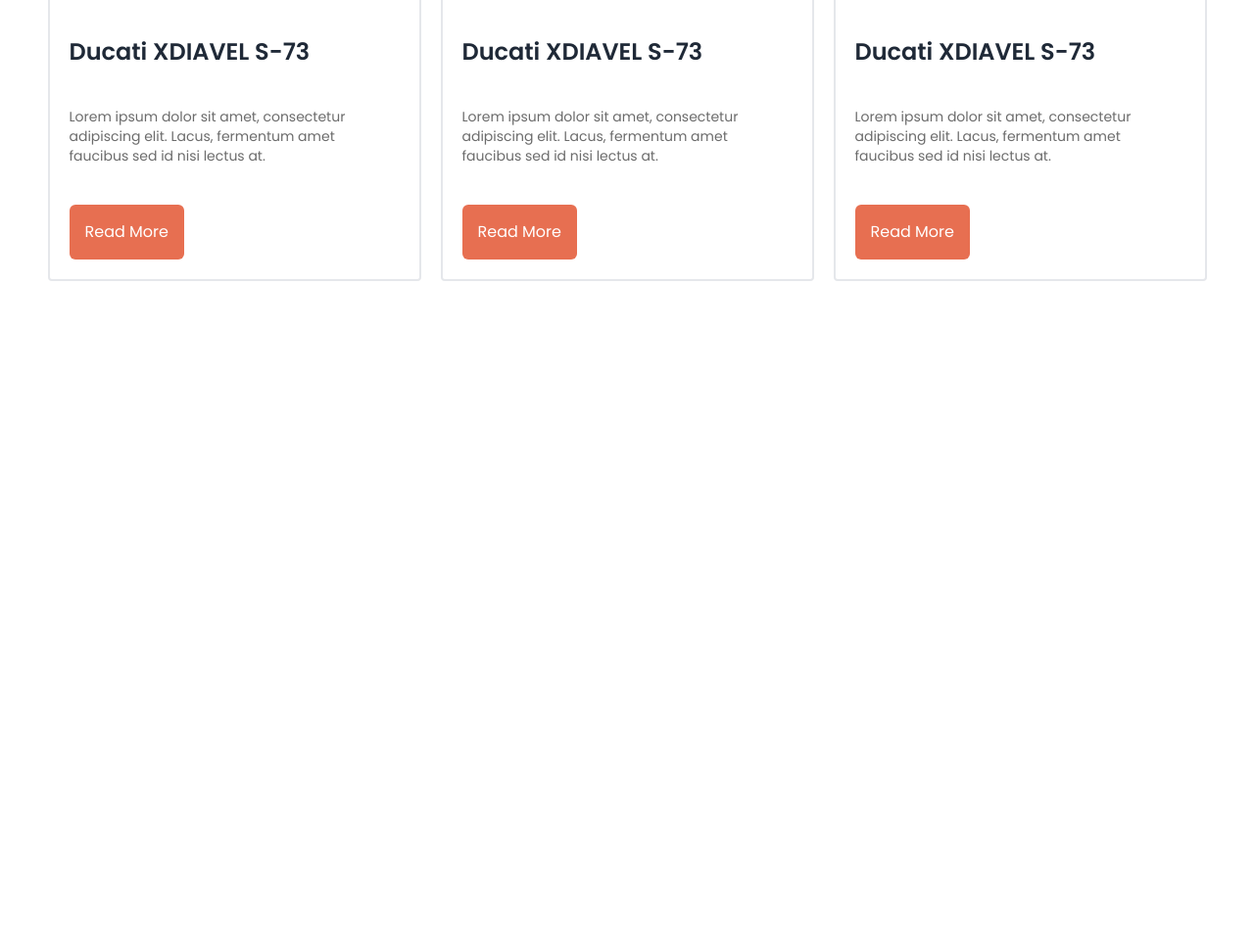
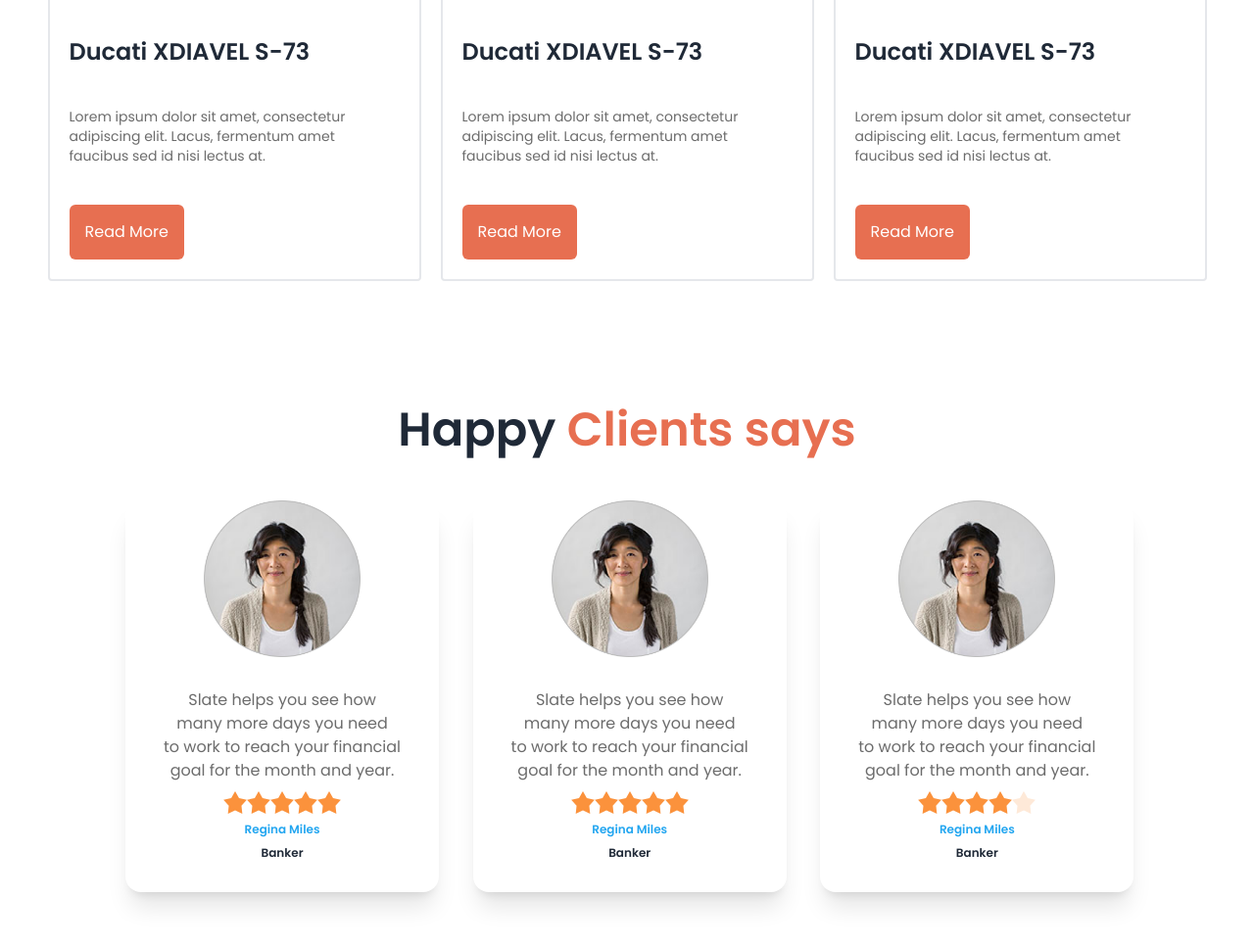
Before and after one commit to Motakabber-billah/biker-zone, a plain HTML site: page index.html in a window 1280 px wide. Shown: the part 1750-2715 px from the top of the page at 98% size. Before the commit the page ends 2037 px from the top, so only its background shows below. Drawn offline with nearby package versions, Linux system fonts and the light colour scheme.

Commit message:
Update index.html

```diff
--- a/index.html
+++ b/index.html
@@ -90,7 +90,7 @@
                     <a href="#slide2" class="btn btn-circle">❯</a>
                 </div>
             </div>
-           <div id="slide2" class="carousel-item relative w-full lg:h-[550px] bg-slider-bg ">
+            <div id="slide2" class="carousel-item relative w-full lg:h-[550px] bg-slider-bg ">
                 <div class="flex flex-col lg:flex-row p-4 lg:p-24 items-center justify-center">
                     <div class="space-y-7 flex-1">
                         <h2 class="lg:text-6xl font-bold">Ride-on R15 V4<br> with Smile</h2>
@@ -107,7 +107,7 @@
                     <a href="#slide3" class="btn btn-circle">❯</a>
                 </div>
             </div>
-          <div id="slide3" class="carousel-item relative w-full lg:h-[550px] bg-slider-bg ">
+            <div id="slide3" class="carousel-item relative w-full lg:h-[550px] bg-slider-bg ">
                 <div class="flex flex-col lg:flex-row p-4 lg:p-24 items-center justify-center">
                     <div class="space-y-7 flex-1">
                         <h2 class="lg:text-6xl font-bold">Ride-on R15 V4<br> with Smile</h2>
@@ -151,15 +151,16 @@
                 <h3 class="font-semibold text-5xl text-center">Fetured Bikes In This Year</h3>
                 <p class="font-semibold text-sm text-center text-[#E76F51] mb-3 lg:mb-12">Best bike collection</p>
             </div>
-            <div class="flex flex-col lg:flex-row gap-3 md:flex-wrap lg:flex-nowrap items-center justify-center md:gap-4 lg:gap-32">
+            <div
+                class="flex flex-col lg:flex-row gap-3 md:flex-wrap lg:flex-nowrap items-center justify-center md:gap-4 lg:gap-32">
                 <img src="images/others/feature-bike.png" alt="">
                 <img src="images/others/feature-bike.png" alt="">
                 <img src="images/others/feature-bike.png" alt="">
             </div>
         </section>
-         <!-- Fetured Bikes End -->
+        <!-- Fetured Bikes End -->
 
-         <!-- Latest News start -->
+        <!-- Latest News start -->
         <section>
             <div>
                 <h3 class="font-semibold text-5xl text-center mb-12">Latest News</h3>
@@ -168,22 +169,91 @@
                 <div class=" space-y-10 rounded border-2 border-inherit p-5">
                     <img src="images/others/latest1.png" alt="">
                     <h3 class="font-semibold text-2xl">Ducati XDIAVEL S-73</h3>
-                    <p class="text-sm text-[#6C6C6C]">Lorem ipsum dolor sit amet, consectetur<br> adipiscing elit. Lacus, fermentum amet<br> faucibus sed id nisi lectus at.</p>
+                    <p class="text-sm text-[#6C6C6C]">Lorem ipsum dolor sit amet, consectetur<br> adipiscing elit.
+                        Lacus, fermentum amet<br> faucibus sed id nisi lectus at.</p>
                     <button class="p-4 rounded-md bg-btn-slider text-white">Read More</button>
                 </div>
                 <div class=" space-y-10 rounded border-2 border-inherit p-5">
                     <img src="images/others/latest1.png" alt="">
                     <h3 class="font-semibold text-2xl">Ducati XDIAVEL S-73</h3>
-                    <p class="text-sm text-[#6C6C6C]">Lorem ipsum dolor sit amet, consectetur<br> adipiscing elit. Lacus, fermentum amet<br> faucibus sed id nisi lectus at.</p>
+                    <p class="text-sm text-[#6C6C6C]">Lorem ipsum dolor sit amet, consectetur<br> adipiscing elit.
+                        Lacus, fermentum amet<br> faucibus sed id nisi lectus at.</p>
                     <button class="p-4 rounded-md bg-btn-slider text-white">Read More</button>
                 </div>
                 <div class=" space-y-10 rounded border-2 border-inherit p-5">
                     <img src="images/others/latest1.png" alt="">
                     <h3 class="font-semibold text-2xl">Ducati XDIAVEL S-73</h3>
-                    <p class="text-sm text-[#6C6C6C]">Lorem ipsum dolor sit amet, consectetur<br> adipiscing elit. Lacus, fermentum amet<br> faucibus sed id nisi lectus at.</p>
+                    <p class="text-sm text-[#6C6C6C]">Lorem ipsum dolor sit amet, consectetur<br> adipiscing elit.
+                        Lacus, fermentum amet<br> faucibus sed id nisi lectus at.</p>
                     <button class="p-4 rounded-md bg-btn-slider text-white">Read More</button>
                 </div>
             </div>
+        </section>
+        <!-- Latest News Ends -->
+
+        <!-- Happy Clients start -->
+        <section class="lg:my-32 lg:mx-8 xl:mx-32">
+            <div>
+                <h3 class="text-5xl font-semibold text-center mb-12">Happy <span class="text-[#E76F51]">Clients
+                        says</span></h3>
+            </div>
+            <div class="grid lg:grid-cols-3 lg:gap-10 ">
+                <div class="card w-full mb-2 lg:w-80 bg-base-100 shadow-xl">
+                    <figure><img class="w-40" src="/images/others/user-2.png" alt="" /></figure>
+                    <div class="card-body">
+                        <p class="text-base text-[#6C6C6C] text-center">Slate helps you see how<br>
+                            many more days you need<br>
+                            to work to reach your financial<br>
+                            goal for the month and year.</p>
+                        <div class="rating justify-center">
+                            <input type="radio" name="rating-2" class="mask mask-star-2 bg-orange-400" />
+                            <input type="radio" name="rating-2" class="mask mask-star-2 bg-orange-400" />
+                            <input type="radio" name="rating-2" class="mask mask-star-2 bg-orange-400" />
+                            <input type="radio" name="rating-2" class="mask mask-star-2 bg-orange-400" checked />
+                            <input type="radio" name="rating-2" class="mask mask-star-2 bg-orange-400" />
+                        </div>
+                        <h3 class="text-center font-semibold text-xs text-[#23A6F0]">Regina Miles</h3>
+                        <h3 class="text-center font-semibold text-xs">Banker</h3>
+                    </div>
+                </div>
+                <div class="card w-full mb-2 lg:w-80 bg-base-100 shadow-xl">
+                    <figure><img class="w-40" src="/images/others/user-2.png" alt="" /></figure>
+                    <div class="card-body">
+                        <p class="text-base text-[#6C6C6C] text-center">Slate helps you see how<br>
+                            many more days you need<br>
+                            to work to reach your financial<br>
+                            goal for the month and year.</p>
+                        <div class="rating justify-center">
+                            <input type="radio" name="rating-2" class="mask mask-star-2 bg-orange-400" />
+                            <input type="radio" name="rating-2" class="mask mask-star-2 bg-orange-400" />
+                            <input type="radio" name="rating-2" class="mask mask-star-2 bg-orange-400" />
+                            <input type="radio" name="rating-2" class="mask mask-star-2 bg-orange-400" checked />
+                            <input type="radio" name="rating-2" class="mask mask-star-2 bg-orange-400" />
+                        </div>
+                        <h3 class="text-center font-semibold text-xs text-[#23A6F0]">Regina Miles</h3>
+                        <h3 class="text-center font-semibold text-xs">Banker</h3>
+                    </div>
+                </div>
+                <div class="card w-full mb-2 lg:w-80 bg-base-100 shadow-xl">
+                    <figure><img class="w-40" src="/images/others/user-2.png" alt="" /></figure>
+                    <div class="card-body">
+                        <p class="text-base text-[#6C6C6C] text-center">Slate helps you see how<br>
+                            many more days you need<br>
+                            to work to reach your financial<br>
+                            goal for the month and year.</p>
+                        <div class="rating justify-center">
+                            <input type="radio" name="rating-2" class="mask mask-star-2 bg-orange-400" />
+                            <input type="radio" name="rating-2" class="mask mask-star-2 bg-orange-400" />
+                            <input type="radio" name="rating-2" class="mask mask-star-2 bg-orange-400" />
+                            <input type="radio" name="rating-2" class="mask mask-star-2 bg-orange-400" checked />
+                            <input type="radio" name="rating-2" class="mask mask-star-2 bg-orange-400" />
+                        </div>
+                        <h3 class="text-center font-semibold text-xs text-[#23A6F0]">Regina Miles</h3>
+                        <h3 class="text-center font-semibold text-xs">Banker</h3>
+                    </div>
+                </div>
+            </div>
+
         </section>
     </main>
     <footer>
```
